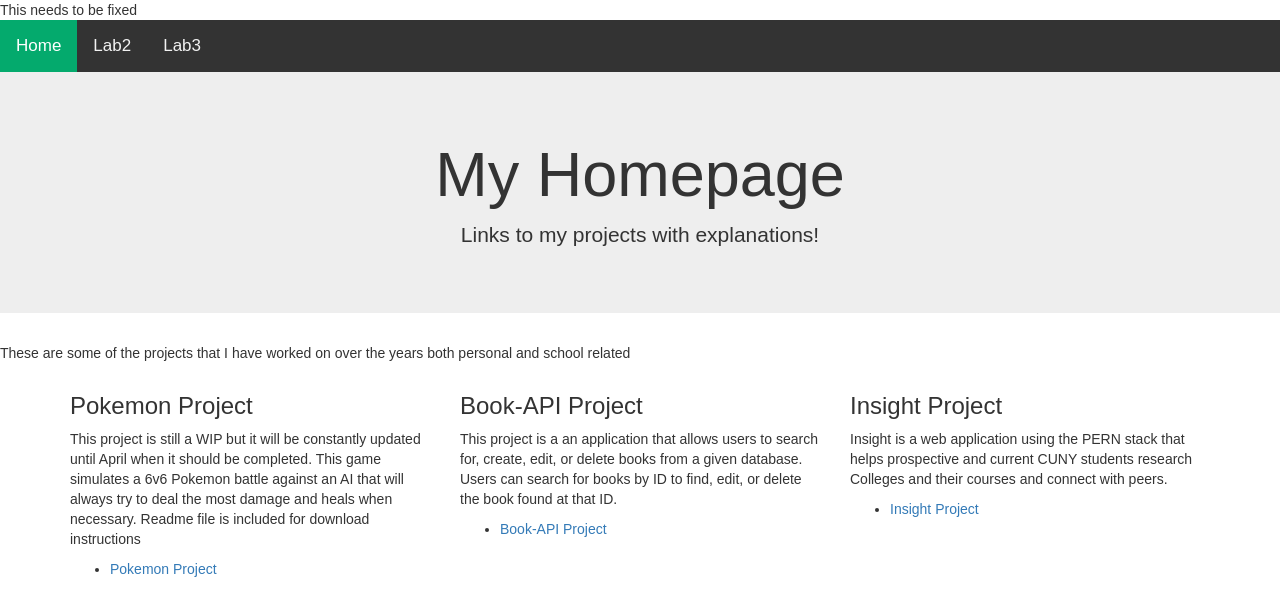
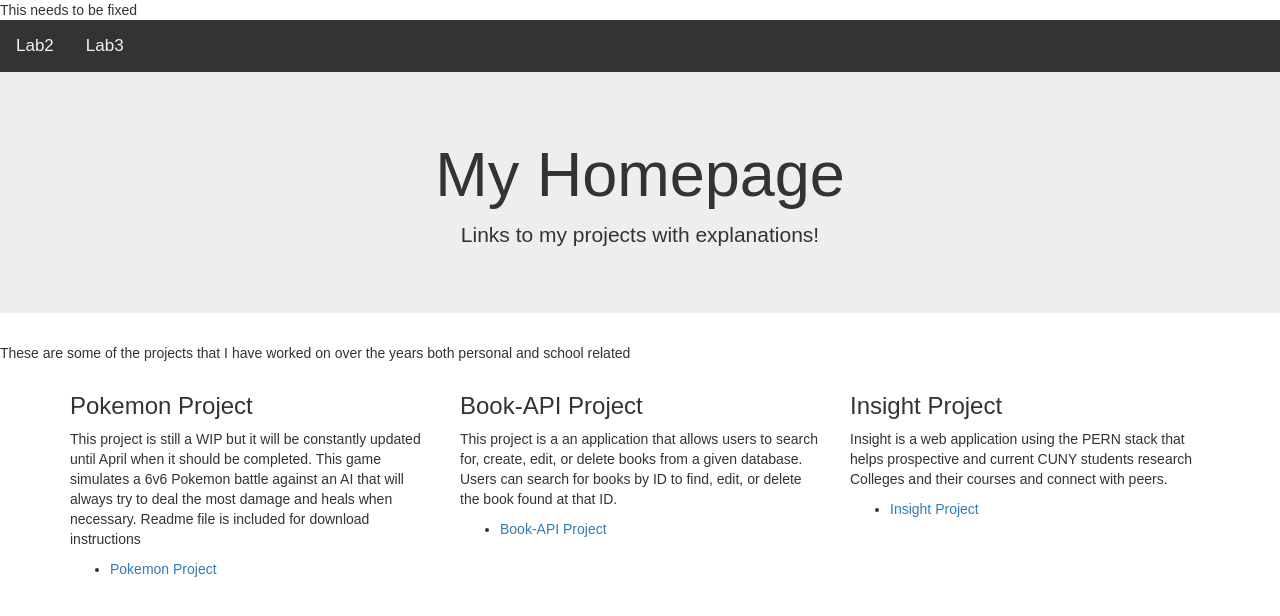
Before and after one commit to Michael-Aurilia/Michael-Aurilia.github.io, a plain HTML site: page Index.html in a window 1280 px wide. Drawn offline with nearby package versions, Linux system fonts and the light colour scheme.

Commit message:
Changed name back to index

```diff
--- a/Home.html
+++ b/Index.html
@@ -42,7 +42,6 @@
 
 This needs to be fixed
 <div class="topnav">
-    <a class="active" href="Home.html">Home</a>
     <a href="Lab2.html">Lab2</a>
     <a href="Lab3.html">Lab3</a>
 </div>
```
